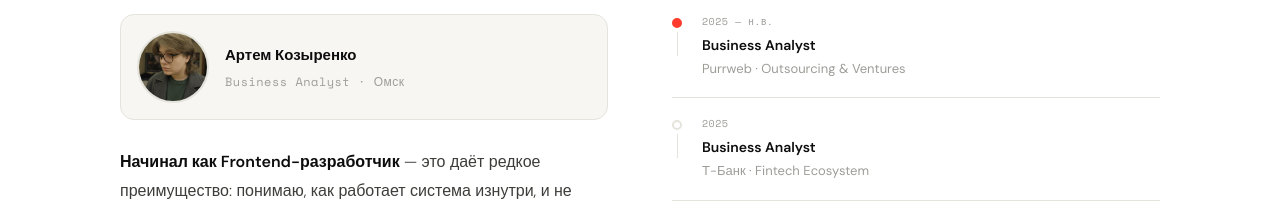
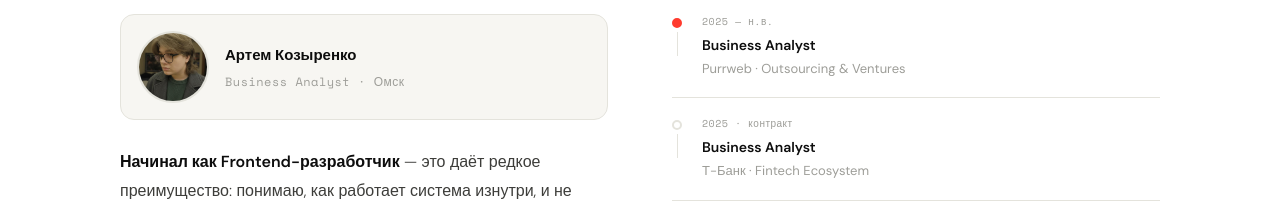
Before and after one commit to Arti-Ko/teta, a Next.js app: page / in a window 1280 px wide. Shown: the part 1175-1381 px from the top of the page. Built offline with nearby package versions, Linux system fonts and the light colour scheme; no server answers.

Commit message:
Update page.tsx

```diff
--- a/src/app/page.tsx
+++ b/src/app/page.tsx
@@ -120,7 +120,7 @@ export default function Home() {
               </div>
               <div className="tv-item">
                 <div className="tv-dot-col"><div className="tv-dot" /><div className="tv-line" /></div>
-                <div><div className="tv-year">2025</div><div className="tv-role">Business Analyst</div><div className="tv-co">Т-Банк · Fintech Ecosystem</div></div>
+                <div><div className="tv-year">2025 · контракт</div><div className="tv-role">Business Analyst</div><div className="tv-co">Т-Банк · Fintech Ecosystem</div></div>
               </div>
               <div className="tv-item">
                 <div className="tv-dot-col"><div className="tv-dot" /><div className="tv-line" /></div>
```
